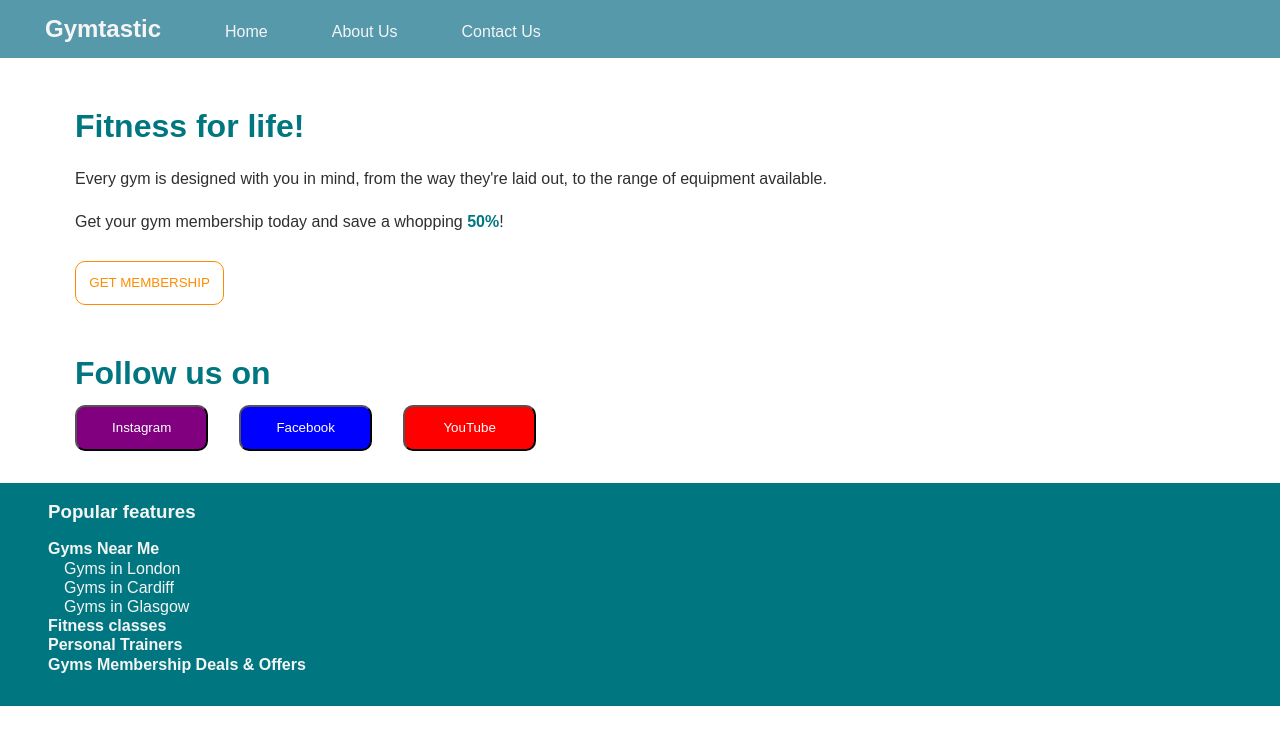
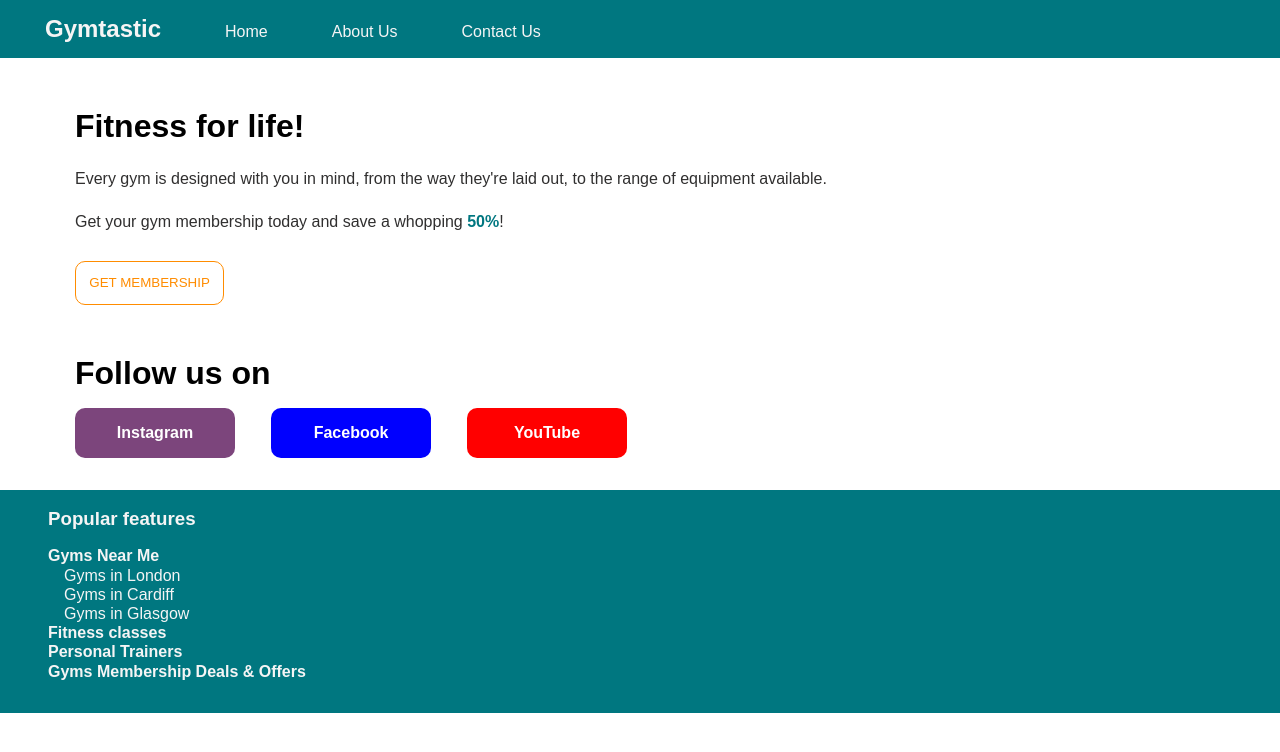
Before and after one commit to GK230/boolean-uk-html-gymtastic, a website: page index.html in a window 1280 px wide. Drawn offline with Linux system fonts and the light colour scheme.

Commit message:
Changed colors and buttons

```diff
--- a/styles.css
+++ b/styles.css
@@ -4,7 +4,7 @@
 }
 
 menu {
-  background-color: rgba(0, 102, 128, 0.664);
+  background-color: rgb(0, 119, 128);
 }
 
 menu ul {
@@ -26,7 +26,7 @@ menu ul li {
 
 h2 {
   font-size: 2em;
-  color: rgb(0, 119, 128);
+  color: rgb(0, 119, 128));
   font-family: sans-serif;
 }
 
@@ -68,10 +68,13 @@ button.membership {
   margin-right: 2em;
   border-radius: 10px;
   margin-top: 1em;
+  font-size: 1em;
+  font-weight: bold;
+  border: none;
 }
 
 button.instagram {
-  background-color: purple;
+  background-color: rgb(124, 69, 124);
 }
 
 button.facebook {
```
